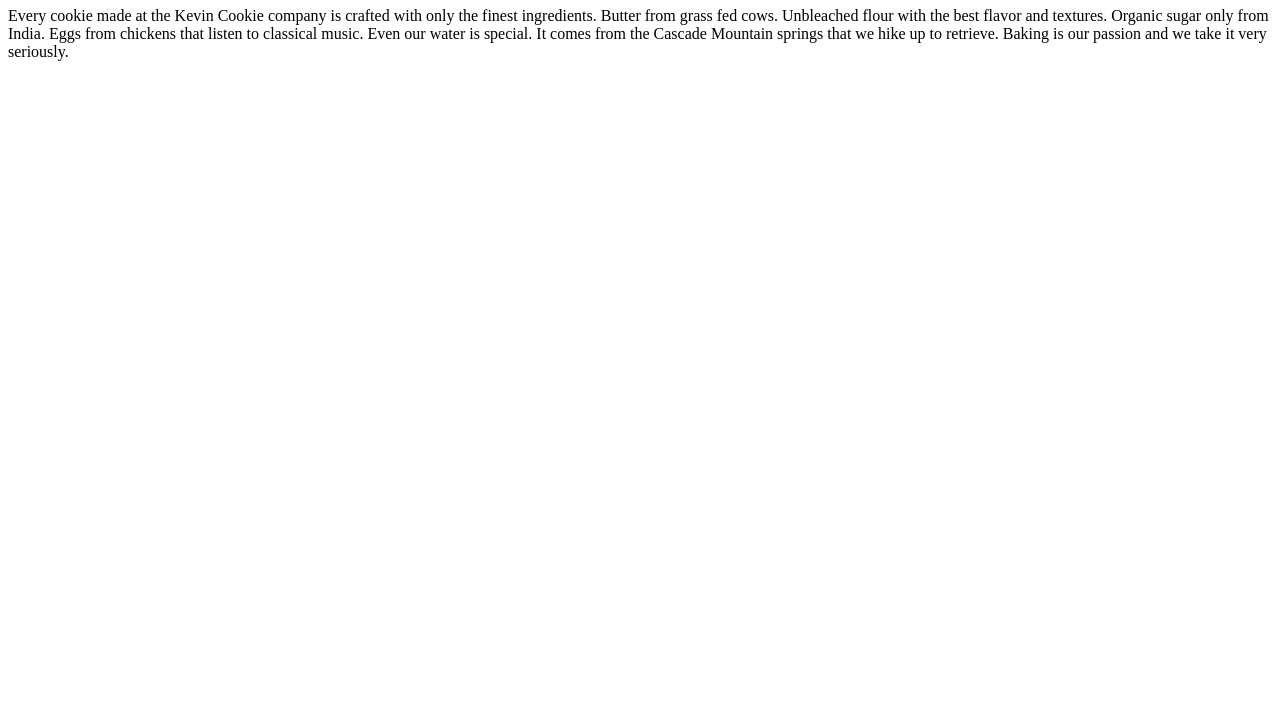
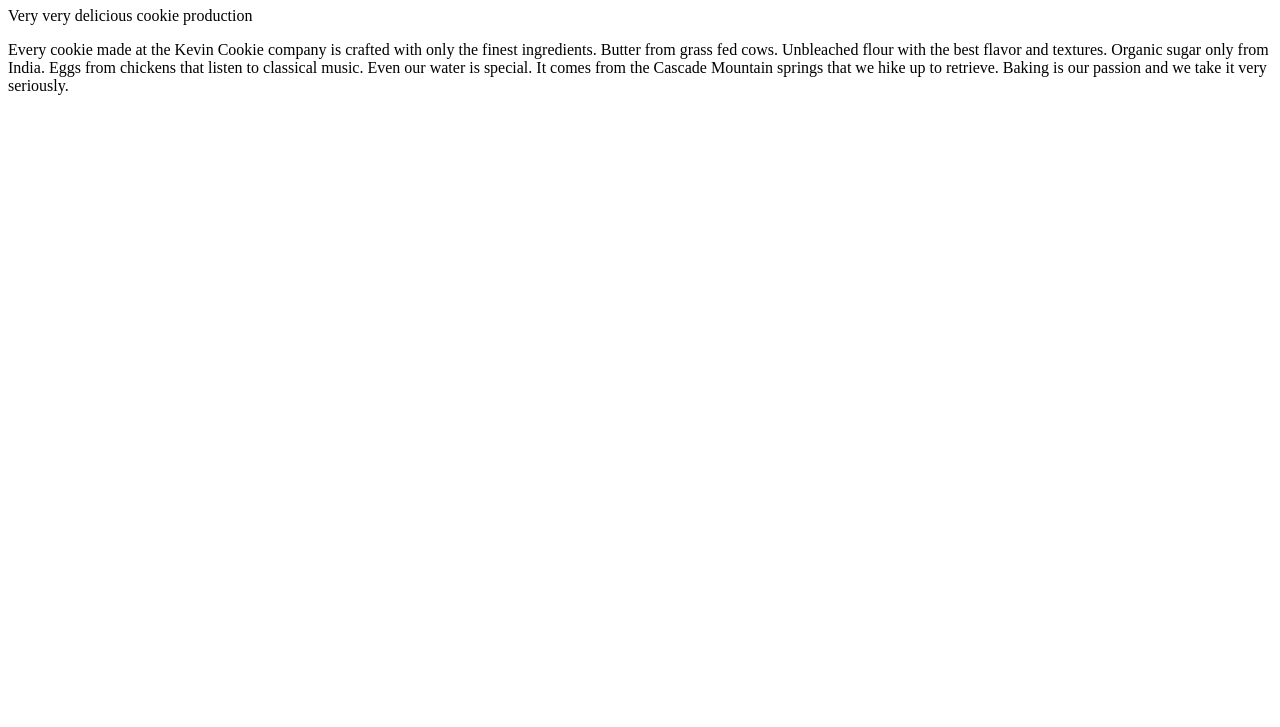
Before and after one commit to RNSITNaveen/GitSummerInternshipProgram, a plain HTML site: page index.htm in a window 1280 px wide. Shown: the part 73-800 px from the top of the page. Drawn offline with Linux system fonts and the light colour scheme.

Commit message:
Updated text to free range

```diff
--- a/index.htm
+++ b/index.htm
@@ -3,6 +3,8 @@
 <body>
 
 <h1>Deliciousness in every bite!</h1>
+
+Very very delicious cookie production
 <p>Every cookie made at the Kevin Cookie company is crafted with only the finest ingredients. Butter from grass fed cows. Unbleached flour with the best flavor and textures. Organic sugar only from India. Eggs from chickens that listen to classical music. Even our water is special. It comes from the Cascade Mountain springs that we hike up to retrieve. Baking is our passion and we take it very seriously.</p>
 
 </body>
```
